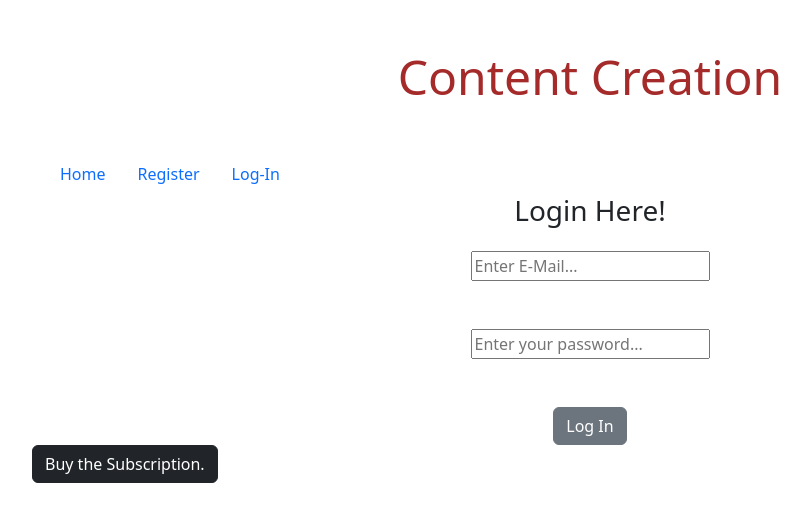
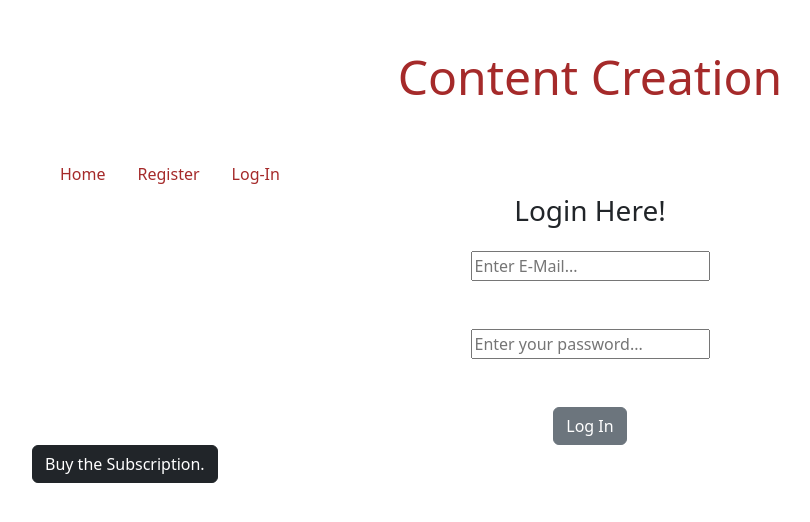
Before and after one commit to snhaRisa/content-creator-front-end, a React (Create React App) app: page /login in a window 1280 px wide. Shown: the top 522 px of the page, without its empty margins (50-860 px from the left). Built offline with nearby package versions, Linux system fonts and the light colour scheme.

Commit message:
few style changes

```diff
--- a/src/Components/Navigation.js
+++ b/src/Components/Navigation.js
@@ -24,13 +24,13 @@ const Navigation = (props)=>
 
     return(
         <div className='container md-5 pd-2'>
-            <ul className='nav'>
-                <li className='nav-item'><Link to='/' className='nav-link'>Home</Link></li>
+            <ul className='nav' style={{backgroundColor:'white'}}>
+                <li className='nav-item'><Link to='/' className='nav-link' style={{color:'brown'}}>Home</Link></li>
                 {
                     isLog ?
                     <>
-                        <li><Link to='/account' className='nav-link'>Account</Link></li>
-                        <li><Link to='/' onClick={()=>
+                        <li><Link to='/account' className='nav-link' style={{color:'brown'}}>Account</Link></li>
+                        <li><Link to='/' style={{color:'white'}} onClick={()=>
                         {
                             localStorage.removeItem('token');
                             handleIsLog();
@@ -40,8 +40,8 @@ const Navigation = (props)=>
                     </>
                     :
                     <>
-                        <li><Link to='/register' className='nav-link'>Register</Link></li>
-                        <li><Link to='/login' className='nav-link'>Log-In</Link></li>
+                        <li><Link to='/register' className='nav-link' style={{color:'brown'}}>Register</Link></li>
+                        <li><Link to='/login' className='nav-link' style={{color:'brown'}}>Log-In</Link></li>
                     </>
                 }
             </ul>
```
Also changed, not shown: bugs&Errors.txt.
